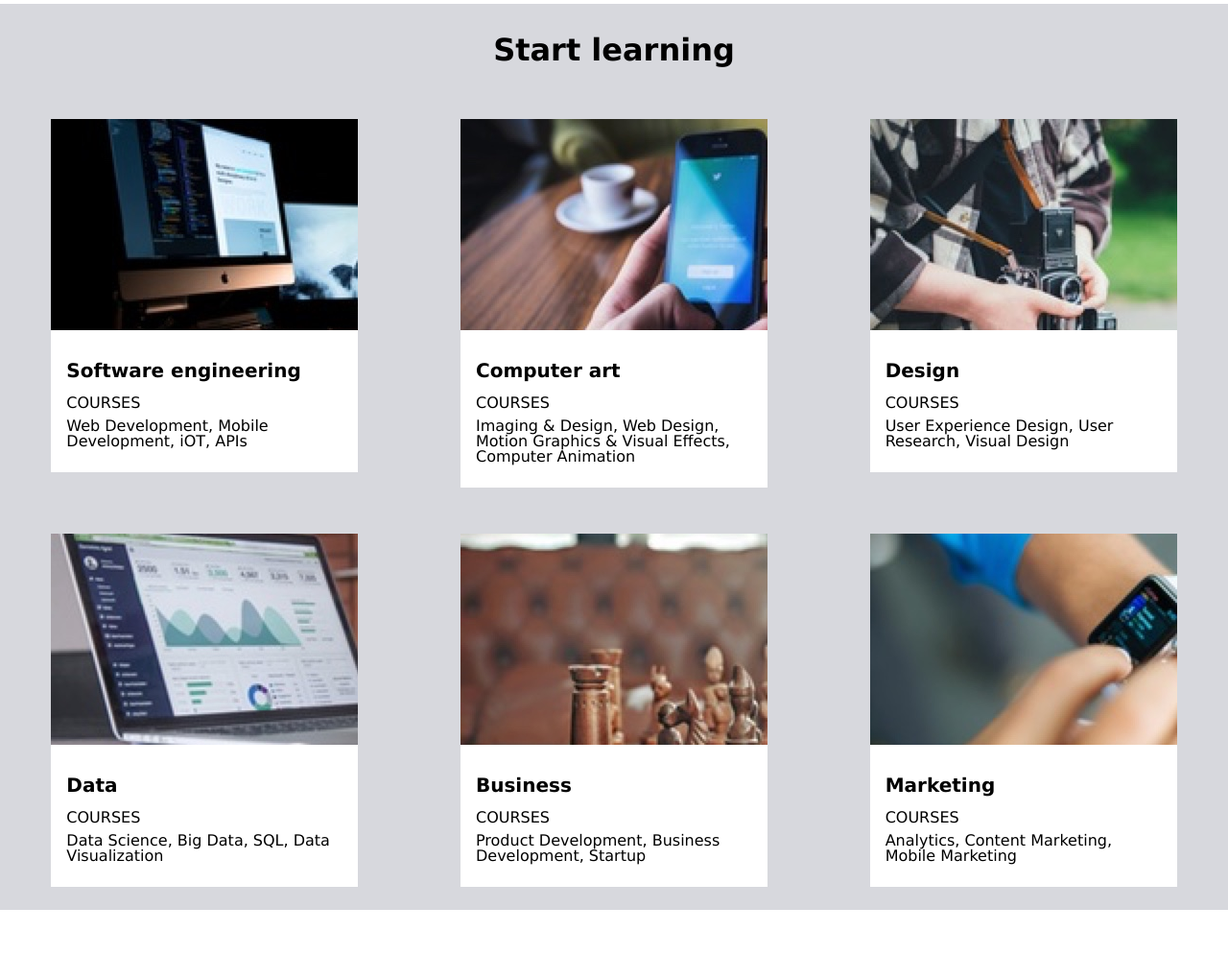
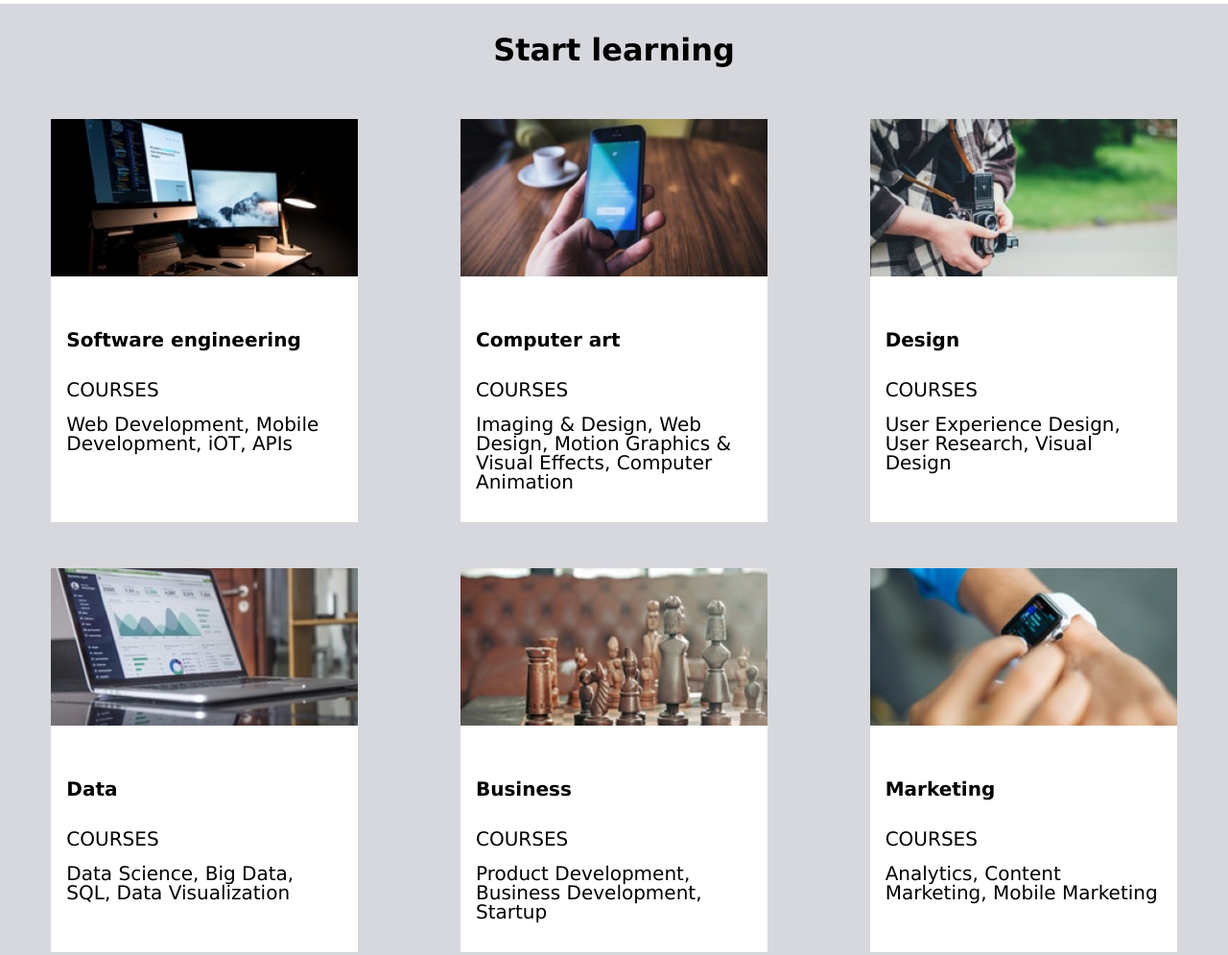
Before and after one commit to cdtaylor830/capstone_colmaracademy, a plain HTML site: page index.html in a window 1280 px wide. Shown: the part 1380-2375 px from the top of the page at 96% size. Before the commit the page ends 2328 px from the top, so only its background shows below. Drawn offline with Linux system fonts and the light colour scheme.

Commit message:
Minor adjustments.

```diff
--- a/assets/styles/style.css
+++ b/assets/styles/style.css
@@ -160,6 +160,7 @@ header {
 #courses .course-block {
   width: 25%;
   margin: 1.5rem 0;
+  background-color: white;
 }
 
 #courses .course-image {
@@ -168,18 +169,23 @@ header {
   width: auto;
 }
 
+#courses .course-image img {
+  width: 100%;
+  height: auto;
+}
+
 #courses .course-description {
-  padding: 1rem;
+  padding: 0 1rem 1rem 1rem;
   background-color: white;
 }
 
 #courses .course-description h4 {
   font-size: 1.25rem;
   font-weight: bold;
-  margin: 1rem 0;
+  margin-bottom: 2rem;
 }
 
 #courses .course-description p {
-  margin-bottom: 0.5rem;
-
+  margin-bottom: 1rem;
+  font-size: 1.25rem;
 }
```
